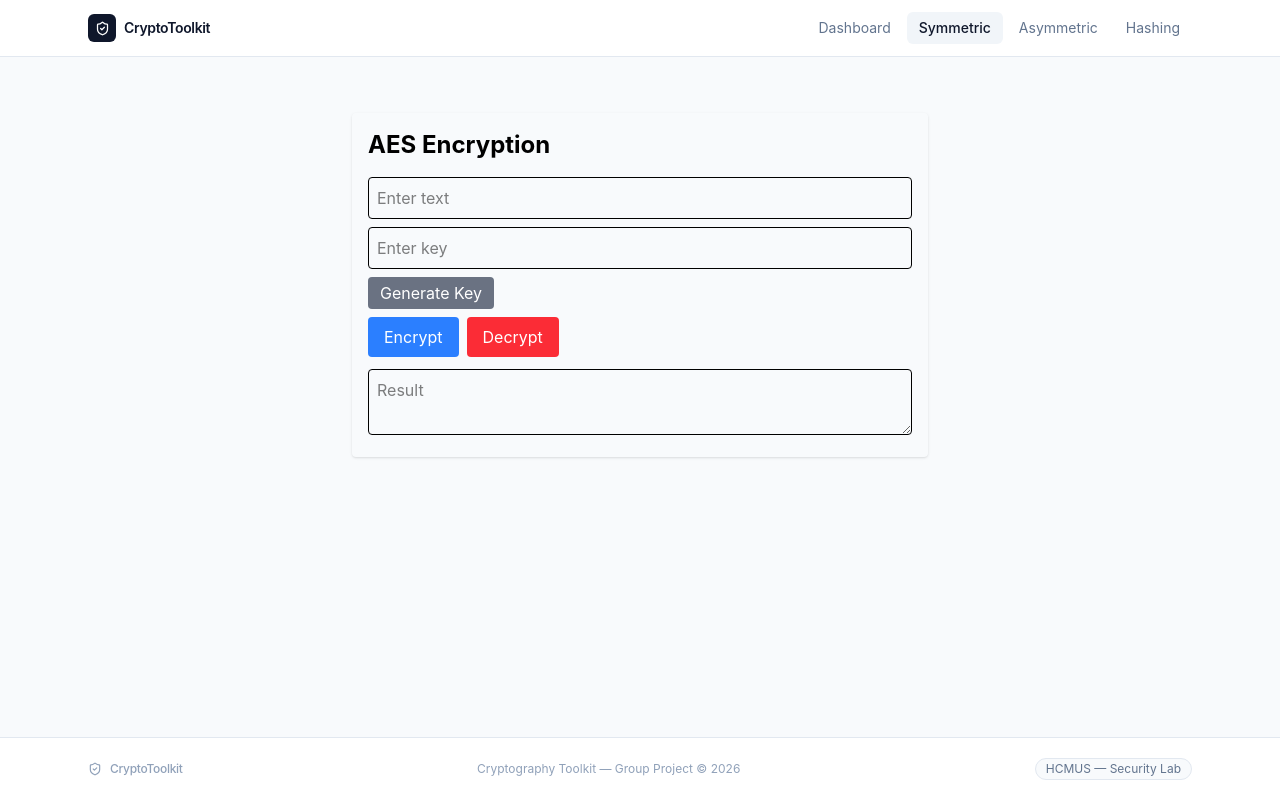
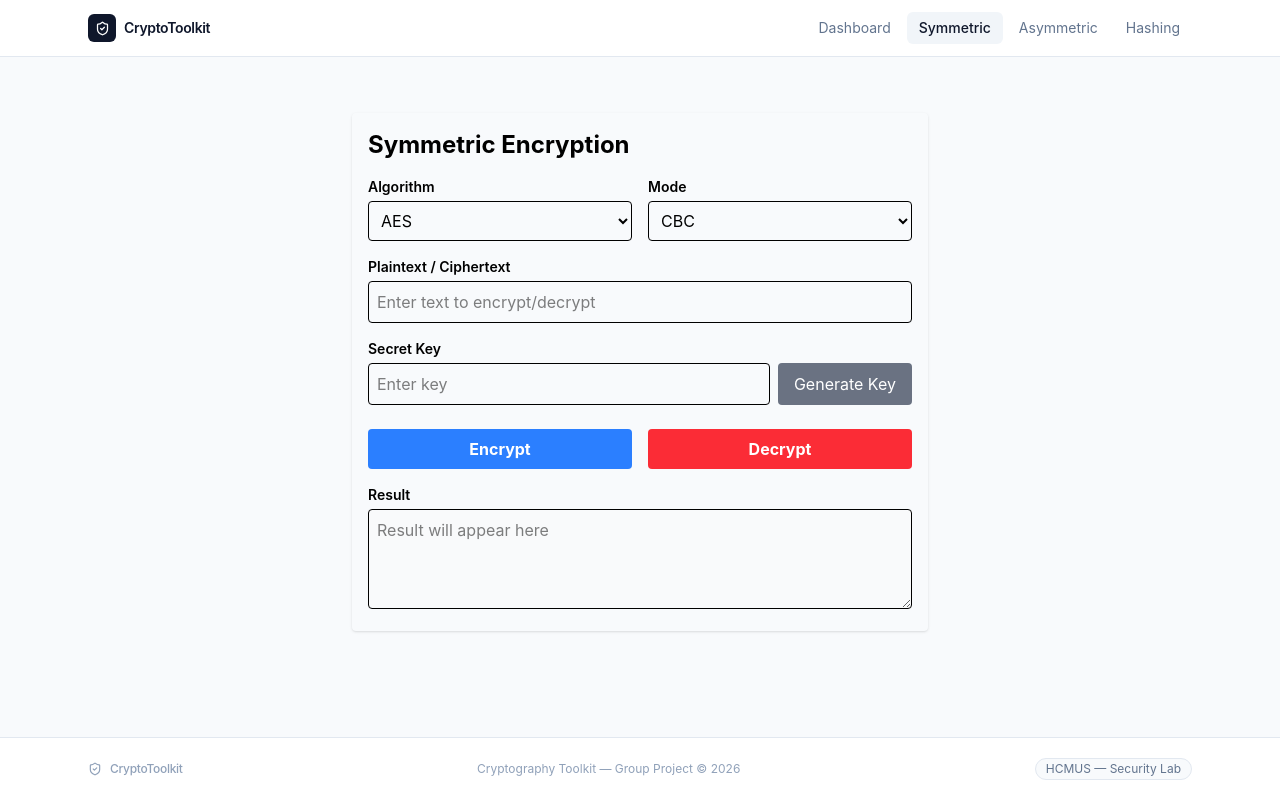
Before and after one commit to lethanhdat-swe/cryptography-toolkit, a React (Vite) app: page /symmetric in a window 1280 px wide. Built offline with nearby package versions, Linux system fonts and the light colour scheme.

Commit message:
Done Symmetric + test guide

```diff
--- a/src/pages/Symmetric/Symmetric.jsx
+++ b/src/pages/Symmetric/Symmetric.jsx
@@ -3,79 +3,170 @@ import CryptoJS from "crypto-js";
 
 function Symmetric() {
     // Code thuật toán: DES, 3DES, AES
+    // Quản lý cấu hình thuật toán và mode
+    const [algorithm, setAlgorithm] = useState("AES");
+    const [mode, setMode] = useState("CBC");
     //Buu: AES
     const [text, setText] = useState("");
     const [key, setKey] = useState("");
     const [result, setResult] = useState("");
 
+    // Hàm set cấu hình mode cho thư viện CryptoJS
+    const getCryptoConfig = () => {
+        return {
+            mode: mode === "ECB" ? CryptoJS.mode.ECB : CryptoJS.mode.CBC,
+            padding: CryptoJS.pad.Pkcs7
+        };
+    };
+
     const encrypt = () => {
-        if(!text || !key) {
+        if (!text || !key) {
             alert("Vui lòng nhập đầy đủ thông tin");
             return;
         }
-        const encrypted = CryptoJS.AES.encrypt(text, key).toString();
-        setResult(encrypted);
+        try {
+            let encrypted;
+            const config = getCryptoConfig();
+
+            // Chạy thuật toán tương ứng
+            if (algorithm === "AES") {
+                encrypted = CryptoJS.AES.encrypt(text, key, config);
+            } else if (algorithm === "DES") {
+                encrypted = CryptoJS.DES.encrypt(text, key, config);
+            } else if (algorithm === "3DES") {
+                encrypted = CryptoJS.TripleDES.encrypt(text, key, config);
+            }
+
+            setResult(encrypted.toString());
+        } catch (error) {
+            setResult("Lỗi mã hóa");
+        }
     };
 
     const decrypt = () => {
-        if(!result || !key) {
+        if (!text || !key) {
             alert("Vui lòng nhập đầy đủ thông tin");
             return;
         }
-        try{
-            const bytes = CryptoJS.AES.decrypt(text, key);
-            const decrypted = bytes.toString(CryptoJS.enc.Utf8);
-            setResult(decrypted || "Sai khóa");
-        }catch{
-            setResult("Lỗi giải mã");
+        try {
+            let decryptedBytes;
+            const config = getCryptoConfig();
+
+            // Chạy thuật toán tương ứng
+            if (algorithm === "AES") {
+                decryptedBytes = CryptoJS.AES.decrypt(text, key, config);
+            } else if (algorithm === "DES") {
+                decryptedBytes = CryptoJS.DES.decrypt(text, key, config);
+            } else if (algorithm === "3DES") {
+                decryptedBytes = CryptoJS.TripleDES.decrypt(text, key, config);
+            }
+
+            const decryptedText = decryptedBytes.toString(CryptoJS.enc.Utf8);
+
+            // Xử lý trường hợp nhập sai key hoặc text rác
+            if (!decryptedText) {
+                setResult("Sai khóa, sai mode hoặc sai thuật toán");
+                return;
+            }
+
+            setResult(decryptedText);
+        } catch (error) {
+            setResult("Lỗi giải mã: Ciphertext không hợp lệ");
         }
     };
 
     const generateKey = () => {
-        const randomKey = CryptoJS.lib.WordArray.random(16).toString();
+        const randomKey = CryptoJS.lib.WordArray.random(16).toString(CryptoJS.enc.Hex);
         setKey(randomKey);
     };
 
     return (
         <div className="max-w-xl mx-auto mt-10 p-4 shadow rounded">
-        <h2 className="text-2xl font-bold mb-4">AES Encryption</h2>
+            <h2 className="text-2xl font-bold mb-4">Symmetric Encryption</h2>
 
+            {/* Chọn Thuật toán & Mode */}
+            <div className="flex gap-4 mb-4">
+                <div className="w-1/2">
+                    <label className="block text-sm font-semibold mb-1">Algorithm</label>
+                    <select
+                        className="w-full border p-2 rounded"
+                        value={algorithm}
+                        onChange={(e) => setAlgorithm(e.target.value)}
+                    >
+                        <option value="AES">AES</option>
+                        <option value="DES">DES</option>
+                        <option value="3DES">3DES</option>
+                    </select>
+                </div>
+                <div className="w-1/2">
+                    <label className="block text-sm font-semibold mb-1">Mode</label>
+                    <select
+                        className="w-full border p-2 rounded"
+                        value={mode}
+                        onChange={(e) => setMode(e.target.value)}
+                    >
+                        <option value="CBC">CBC</option>
+                        <option value="ECB">ECB</option>
+                    </select>
+                </div>
+            </div>
+
+            {/* Khung Text */}
+            <div className="mb-4">
+                <label className="block text-sm font-semibold mb-1">Plaintext / Ciphertext</label>
                 <input
-            className="w-full border p-2 rounded mb-2"
-            placeholder="Enter text"
+                    className="w-full border p-2 rounded"
+                    placeholder="Enter text to encrypt/decrypt"
                     value={text}
                     onChange={(e) => setText(e.target.value)}
                 />
+            </div>
 
+            {/* Khung Key */}
+            <div className="mb-6">
+                <label className="block text-sm font-semibold mb-1">Secret Key</label>
+                <div className="flex gap-2">
                     <input
-            className="w-full border p-2 rounded mb-2"
+                        className="w-full border p-2 rounded"
                         placeholder="Enter key"
                         value={key}
                         onChange={(e) => setKey(e.target.value)}
                     />
-
-        <button className="bg-gray-500 text-white px-3 py-1 rounded mb-2"
-        onClick={generateKey}>
+                    <button
+                        className="bg-gray-500 text-white px-4 py-2 rounded whitespace-nowrap"
+                        onClick={generateKey}
+                    >
                         Generate Key
                     </button>
+                </div>
+            </div>
 
-        <div className="flex gap-2">
-            <button className="bg-blue-500 text-white px-4 py-2 rounded"
-            onClick={encrypt}>
+            {/* Nút Execute */}
+            <div className="flex gap-4 mb-4">
+                <button
+                    className="w-1/2 bg-blue-500 text-white px-4 py-2 rounded font-bold"
+                    onClick={encrypt}
+                >
                     Encrypt
                 </button>
-            <button className="bg-red-500 text-white px-4 py-2 rounded"
-            onClick={decrypt}>
+                <button
+                    className="w-1/2 bg-red-500 text-white px-4 py-2 rounded font-bold"
+                    onClick={decrypt}
+                >
                     Decrypt
                 </button>
             </div>
 
+            {/* Khung Result */}
+            <div>
+                <label className="block text-sm font-semibold mb-1">Result</label>
                 <textarea
-            className="w-full border p-2 rounded mt-3"
-            placeholder="Result"
+                    className="w-full border p-2 rounded bg-gray-50 min-h-[100px]"
+                    placeholder="Result will appear here"
                     value={result}
                     readOnly
                 />
+            </div>
         </div>
     );
 }
--- /dev/null
+++ b/src/pages/Symmetric/symmetric_test_guide.md
@@ -0,0 +1,52 @@
+# Tài liệu & Test: Symmetric Encryption (Mã hóa Đối xứng)
+
+## 1. Khái niệm cơ bản
+Mã hóa đối xứng (Symmetric Encryption)** là phương pháp mã hóa sử dụng cùng một khóa (Secret Key) cho cả hai quá trình: Mã hóa (Encrypt) và Giải mã (Decrypt).
+
+### Các thuật toán (Algorithms) hỗ trợ:
+- DES (Data Encryption Standard): Là thuật toán đời đầu. Hiện nay được xem là không còn an toàn (do độ dài khóa ngắn, chỉ 56-bit) và dễ bị bẻ khóa bởi máy tính hiện đại. Thường chỉ dùng cho mục đích học tập hoặc các hệ thống cũ (Legacy). * **Nguyên lý hoạt động:** Thuật toán chia dữ liệu gốc (Plaintext) thành các khối 64-bit và sử dụng một khóa có độ dài thực tế là 56-bit. Nó hoạt động dựa trên cấu trúc mạng Feistel. Dữ liệu sẽ phải đi qua 16 vòng biến đổi phức tạp, bao gồm các phép hoán vị và thay thế kết hợp với khóa để tạo ra mã hóa.
+
+- 3DES (Triple DES): Là bản nâng cấp của DES bằng cách chạy
+thuật toán DES 3 lần liên tiếp với các khóa khác nhau. An toàn hơn DES nhưng tốc độ xử lý khá chậm. Nguyên lý hoạt động: 3DES được tạo ra bằng cách chạy thuật toán DES 3 lần liên tiếp trên mỗi khối dữ liệu 64-bit. Quá trình phổ biến nhất là EDE (Encrypt - Decrypt - Encrypt): Mã hóa bằng Khóa 1 -> Giải mã bằng Khóa 2 -> Mã hóa lại bằng Khóa 3.
+
+- AES (Advanced Encryption Standard): Là tiêu chuẩn mã hóa quốc tế hiện hành (được chính phủ Mỹ và thế giới tin dùng). Rất an toàn, tốc độ mã hóa cực nhanh. Đây là thuật toán được khuyên dùng nhất trong thực tế. Nguyên lý hoạt động: dựa trên mạng SPN (Substitution-Permutation Network) thay vì mạng Feistel. Dữ liệu được chia thành các khối cố định 128-bit. Quá trình mã hóa lặp lại qua nhiều vòng (10, 12 hoặc 14 vòng tùy thuộc vào độ dài khóa là 128, 192 hay 256-bit). Mỗi vòng bao gồm 4 bước toán học ma trận khép kín:
+    - SubBytes: Thay thế byte (tạo sự hỗn loạn).
+    - ShiftRows: Dịch vòng các hàng.
+    - MixColumns: Trộn các cột (tạo sự khuếch tán).
+    - AddRoundKey: Phép XOR với khóa của vòng hiện tại.
+
+### Các chế độ hoạt động (Modes of Operation):
+Vì dữ liệu thường dài hơn kích thước một khối (block) mà thuật toán xử lý, ta cần các "Chế độ" để chia nhỏ và xử lý chuỗi khối này:
+- ECB (Electronic Codebook): Chế độ đơn giản nhất. Mỗi khối dữ liệu được mã hóa độc lập. **Nhược điểm:** Nếu 2 khối dữ liệu gốc giống hệt nhau, chúng sẽ sinh ra 2 khối mã hóa giống hệt nhau, làm lộ mẫu dữ liệu, không an toàn cho file hình ảnh, văn bản có cấu trúc lặp.
+- CBC (Cipher Block Chaining): Khối dữ liệu sau sẽ bị ảnh hưởng bởi kết quả của khối dữ liệu trước nó (thông qua phép XOR). **Ưu điểm:** An toàn hơn ECB rất nhiều vì ẩn được các mẫu dữ liệu lặp lại. Đây là chế độ **khuyên dùng (Recommended)**.
+
+---
+
+## 2. Test
+
+### Case 1: Luồng chuẩn (Happy Path) với AES - CBC
+
+1.  Mã hóa
+    Chọn Algorithm `AES` và Mode `CBC`.
+    Nhập Plaintext
+    Bấm Generate Key hoặc tự nhập
+    Bấm Encrypt-> Result xuất hiện đoạn Ciphertext
+
+2.  Giải mã
+    Copy đoạn Ciphertext ở ô Result dán ngược lên ô Plaintext / Ciphertext (có thể copy đoạn Ciphertext ròi F5).
+    Giữ nguyên Key ban đầu, bấm Decrypt.
+    Ô Result hiện lại đúng dòng chữ trước đó.
+
+### Case 2: Bắt lỗi khi sai cấu hình (Sai Key hoặc Sai Mode)
+Kiểm tra xem hệ thống có bị crash khi người dùng nhập sai thông tin giải mã không.
+1.  Thực hiện lại bước Mã hóa của Case 1 để có một đoạn Ciphertext hợp lệ.
+2.  Copy Ciphertext dán lên ô nhập liệu.
+3.  Thử đổi Key thành một chuỗi sai hoặc Mode từ CBC sang ECB.
+4.  Bấm Decrypt.
+5.  Giao diện không bị sập. Ô Result hiển thị thông báo lỗi
+
+### Kịch bản 3: Bắt lỗi rỗng (Empty Input)
+Đảm bảo người dùng không thể thực thi nếu chưa nhập đủ dữ liệu.
+1.  Xóa trắng ô Text và ô Key (nếu có dữ liệu ).
+2.  Bấm Encrypt hoặc Decrypt.
+3.  Hiển thị cảnh báo (Alert) yêu cầu nhập đầy đủ thông tin.
```
Lines whose indentation alone changed are shown as unchanged.
